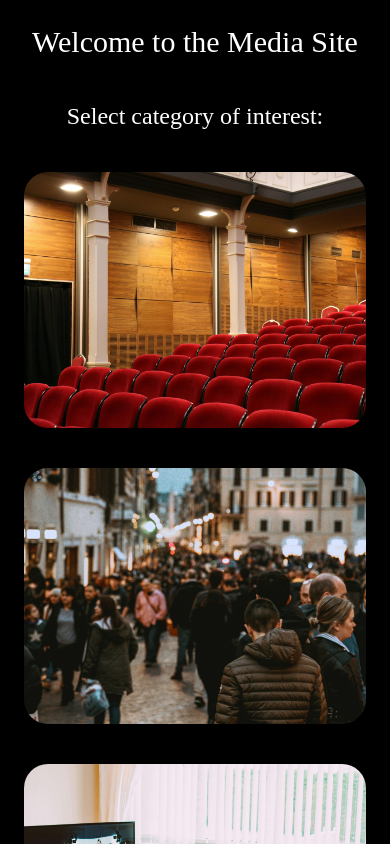
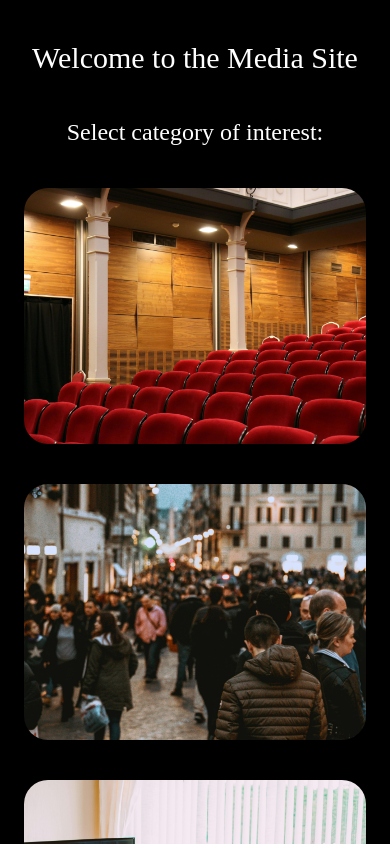
Before and after one commit to gabholli/media-site, a Next.js app: page / in a window 390 px wide. Shown: the top 844 px of the page. Built offline with nearby package versions, Linux system fonts and the light colour scheme; what @savvywombat/tailwindcss-grid-areas would draw is missing.

Commit message:
Added top and bottom padding to container in home page

```diff
--- a/src/pages/index.tsx
+++ b/src/pages/index.tsx
@@ -5,7 +5,7 @@ import Image from 'next/image'
 const Index = () => {
   return (
     <main className='flex flex-col items-center justify-center min-h-svh'>
-      <nav className='grid grid-areas-homePageMobile lg:grid-areas-homePageLarge
+      <nav className='grid grid-areas-homePageMobile py-10 lg:grid-areas-homePageLarge
       lg:grid-cols-[1fr_100px_1fr_100px_1fr] place-items-center p-6 gap-y-10'>
         <h1 className='grid-in-greeting text-3xl lg:text-4xl text-center'>Welcome to the Media Site</h1>
         <h1 className='text-2xl lg:text-3xl grid-in-title text-center'>Select category of interest:</h1>
```
